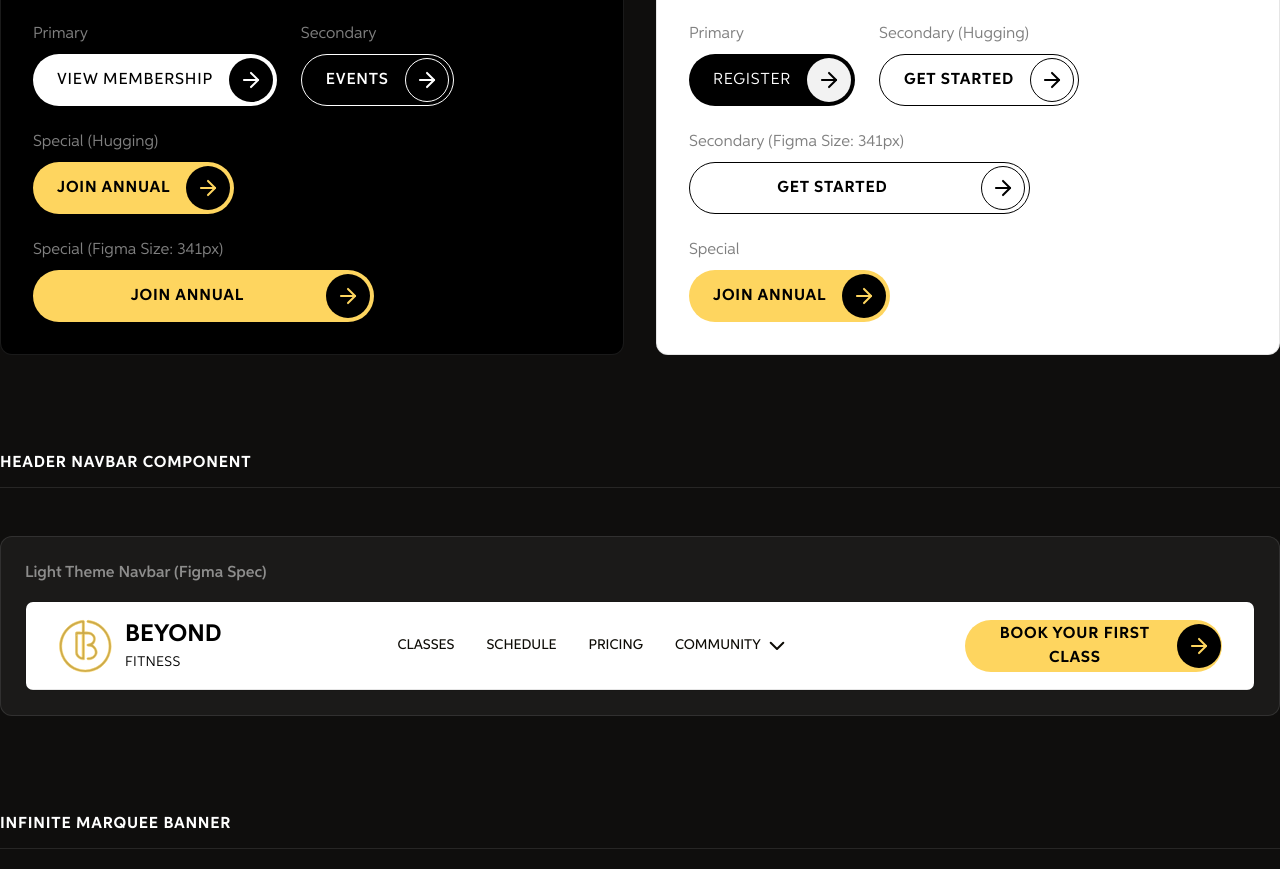
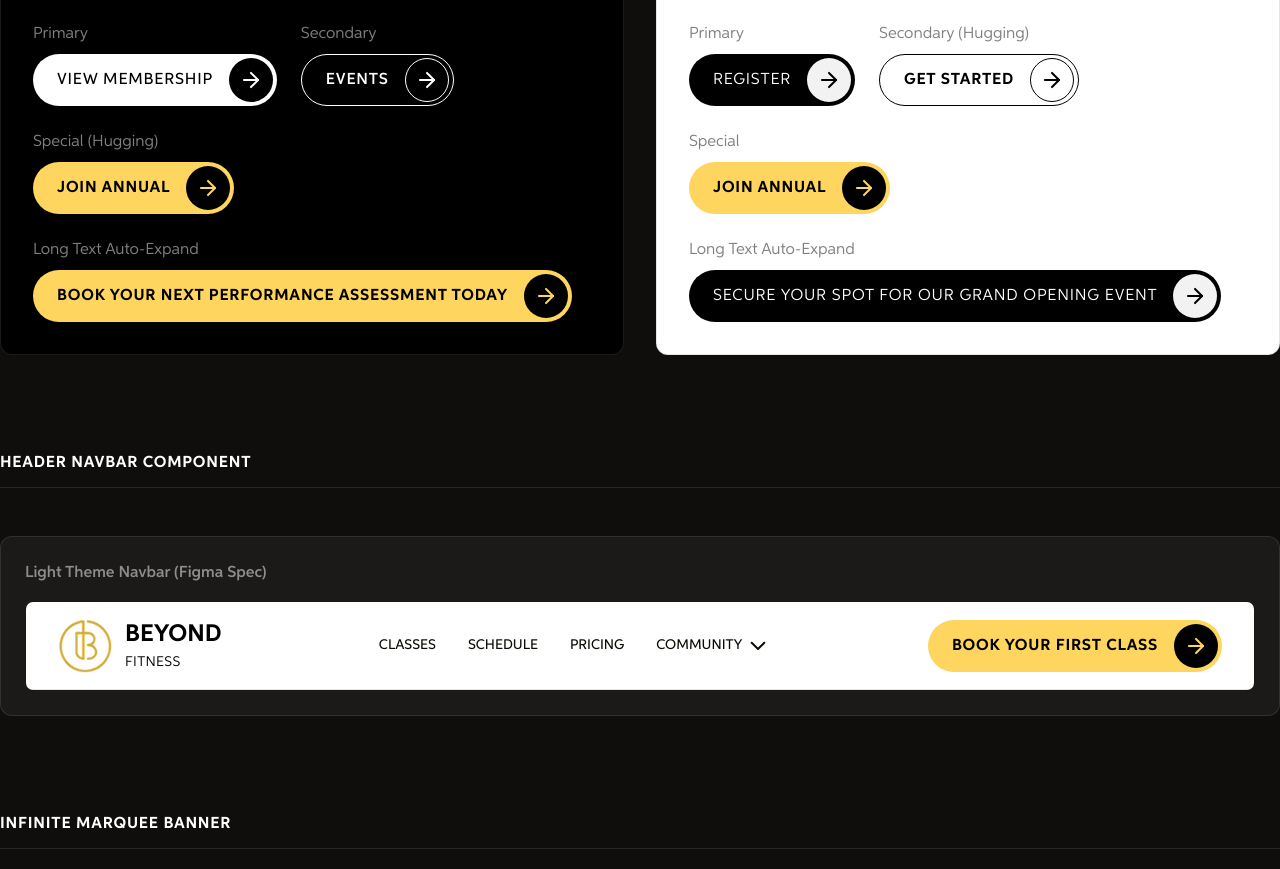
Before and after one commit to mannie55/Beyond-Fitness, a Next.js app: page /design-system in a window 1280 px wide. Shown: the part 2700-3569 px from the top of the page. Built offline with nearby package versions, Linux system fonts and the light colour scheme.

Commit message:
refactor(button): remove fixed-width instances and implement dynamic auto-expanding layout

```diff
--- a/app/design-system/page.tsx
+++ b/app/design-system/page.tsx
@@ -132,16 +132,8 @@ export default function DesignSystemPage() {
                   <Button variant="special" theme="dark">Join Annual</Button>
                 </div>
                 <div className="flex flex-col gap-2">
-                  <span className="text-text-tiny text-white/50">Special (Figma Size: 341px)</span>
-                  <Button
-                    variant="special"
-                    theme="dark"
-                    width="w-[341px]"
-                    paddingLeft="pl-[72.88px]"
-                    textWidth="w-[163px]"
-                  >
-                    Join Annual
-                  </Button>
+                  <span className="text-text-tiny text-white/50">Long Text Auto-Expand</span>
+                  <Button variant="special" theme="dark">Book Your Next Performance Assessment Today</Button>
                 </div>
               </div>
             </div>
@@ -161,20 +153,12 @@ export default function DesignSystemPage() {
                   <Button variant="secondary" theme="light">Get Started</Button>
                 </div>
                 <div className="flex flex-col gap-2">
-                  <span className="text-text-tiny text-black/50">Secondary (Figma Size: 341px)</span>
-                  <Button
-                    variant="secondary"
-                    theme="light"
-                    width="w-[341px]"
-                    paddingLeft="pl-[60.88px]"
-                    textWidth="w-[163px]"
-                  >
-                    Get Started
-                  </Button>
+                  <span className="text-text-tiny text-black/50">Special</span>
+                  <Button variant="special" theme="light">Join Annual</Button>
                 </div>
                 <div className="flex flex-col gap-2">
-                  <span className="text-text-tiny text-black/50">Special</span>
-                  <Button variant="special" theme="light">Join Annual</Button>
+                  <span className="text-text-tiny text-black/50">Long Text Auto-Expand</span>
+                  <Button variant="primary" theme="light">Secure Your Spot For Our Grand Opening Event</Button>
                 </div>
               </div>
             </div>
--- a/components/Navbar.tsx
+++ b/components/Navbar.tsx
@@ -130,9 +130,6 @@ export default function Navbar() {
         <Button
           variant="special"
           theme="light"
-          width="w-[257px]"
-          paddingLeft="pl-[23.88px]"
-          textWidth="w-[172px]"
           href="/schedule"
         >
           BOOK YOUR FIRST CLASS
@@ -194,9 +191,6 @@ export default function Navbar() {
             <Button
               variant="special"
               theme="light"
-              width="w-[257px]"
-              paddingLeft="pl-[23.88px]"
-              textWidth="w-[172px]"
               href="/schedule"
               onClick={() => setIsMobileMenuOpen(false)}
             >
--- a/components/ui/Button.tsx
+++ b/components/ui/Button.tsx
@@ -57,7 +57,7 @@ export default function Button({
   paddingLeft = "pl-[24px]",
   textWidth = "w-auto",
 }: ButtonProps) {
-  const baseClasses = `group h-[52px] rounded-full flex items-center justify-between gap-[16px] pr-[4px] py-[4px] text-text-small font-sans tracking-wider uppercase transition-all select-none cursor-pointer duration-300 ${width} ${paddingLeft}`;
+  const baseClasses = `group h-[52px] rounded-full inline-flex items-center justify-between gap-[16px] pr-[4px] py-[4px] text-text-small font-sans tracking-wider uppercase transition-all select-none cursor-pointer duration-300 ${width} ${paddingLeft}`;
 
   const themeVariants = {
     dark: {
@@ -104,8 +104,8 @@ export default function Button({
 
   const innerContent = (
     <>
-      <span className={`text-center flex-shrink-0 ${textWidth} ${weightClass}`}>{children}</span>
-      <div className={arrowCircleClasses}>
+      <span className={`text-center whitespace-nowrap flex-grow flex-shrink-0 ${textWidth} ${weightClass}`}>{children}</span>
+      <div className={`${arrowCircleClasses} flex-shrink-0`}>
         <ArrowIcon className="h-6 w-6 transition-transform duration-300 group-hover:translate-x-1" />
       </div>
     </>
```
Also changed, not shown: 1 other file (tests, documents, lock files or other folders).
